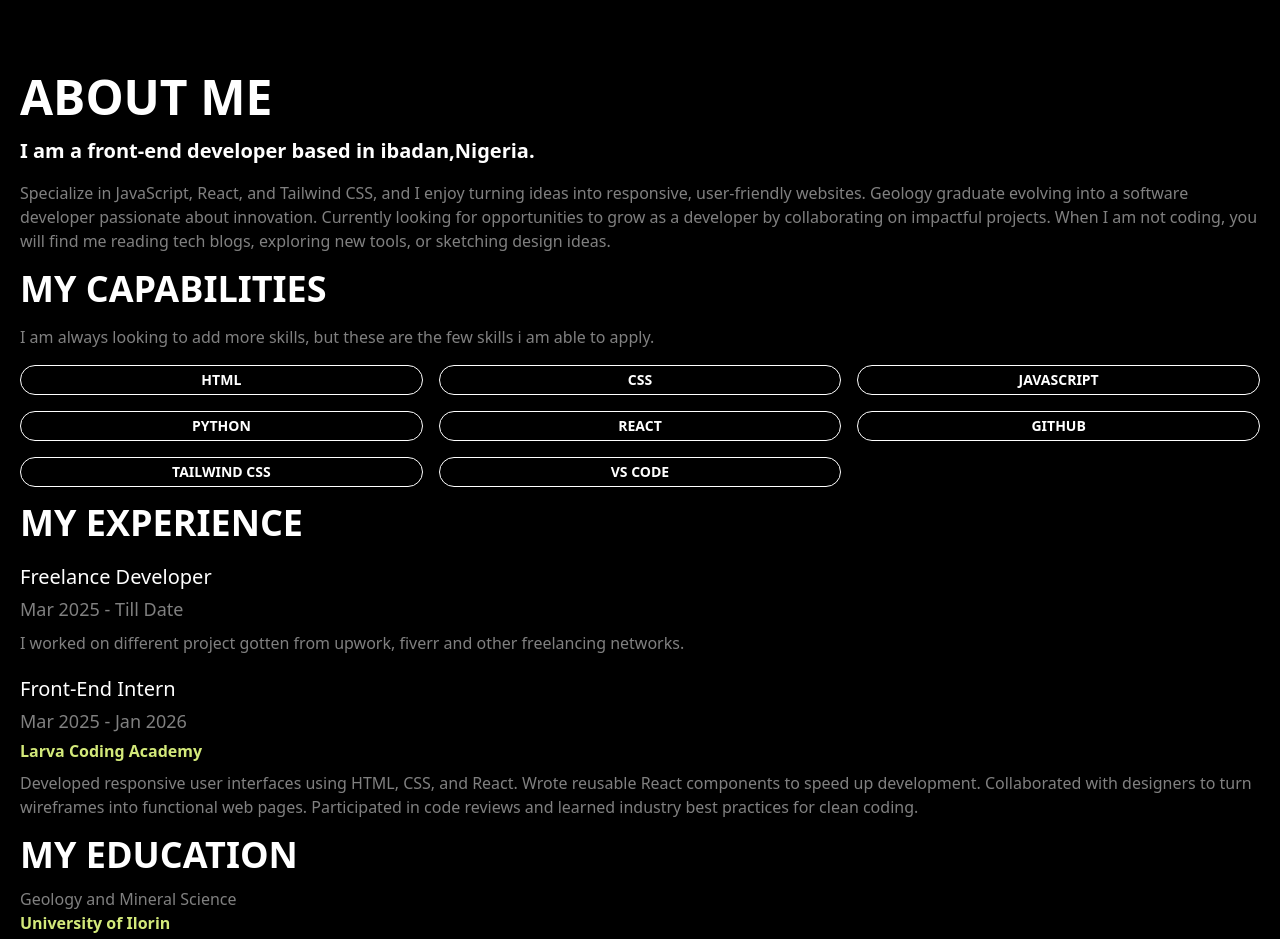
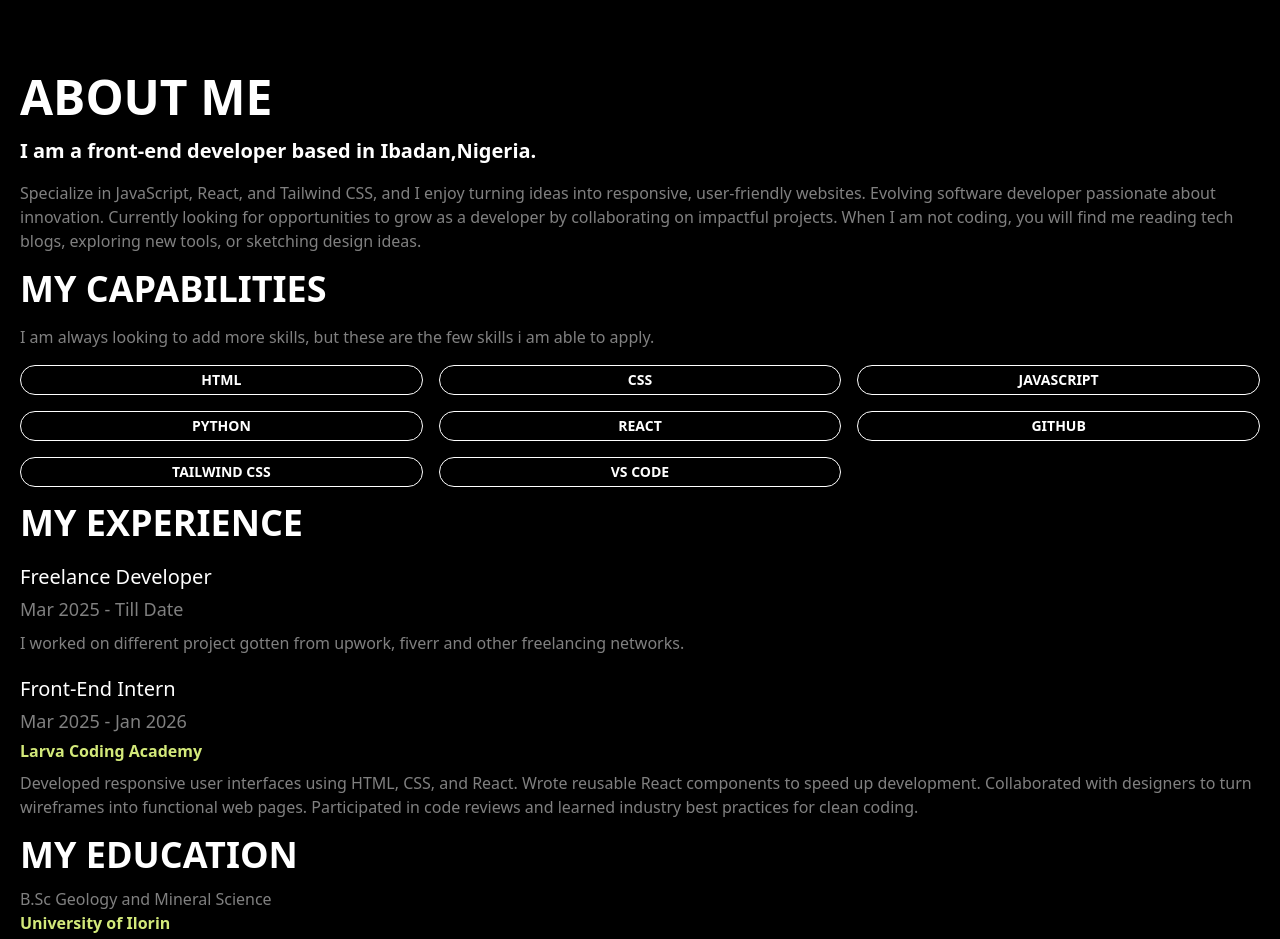
Before and after one commit to Wallychi/Porfolio-Website, a React (Vite) app: page / in a window 1280 px wide. Shown: the part 300-1239 px from the top of the page. Built offline with nearby package versions, Linux system fonts and the light colour scheme.

Commit message:
fix texts

```diff
--- a/src/components/About.jsx
+++ b/src/components/About.jsx
@@ -7,11 +7,11 @@ const About = () => {
                 ABOUT ME
             </h1>
             <p className='text-xl font-semibold'>
-                I am a front-end developer based in ibadan,Nigeria.
+                I am a front-end developer based in Ibadan,Nigeria.
             </p>
             <p className='text-[var(--color-tertiary)]'>
                 Specialize in JavaScript, React, and Tailwind CSS, and I enjoy turning ideas into responsive, user-friendly websites.
-                Geology graduate evolving into a software developer passionate about innovation.
+                Evolving software developer passionate about innovation.
                 Currently looking for opportunities to grow as a developer by collaborating on impactful projects.
                 When I am not coding, you will find me reading tech blogs, exploring new tools, or sketching design ideas.
             </p>
@@ -61,7 +61,7 @@ const About = () => {
                 <h1 className='text-4xl font-semibold'>MY EDUCATION</h1>
 
                 <div className='text-[var(--color-tertiary)]'>
-                    <p>Geology and Mineral Science</p>
+                    <p>B.Sc Geology and Mineral Science</p>
                     <p className='font-semibold text-[var(--color-extra)]'>University of Ilorin</p>
                     <p>2018 -2024</p>
                 </div>
```
